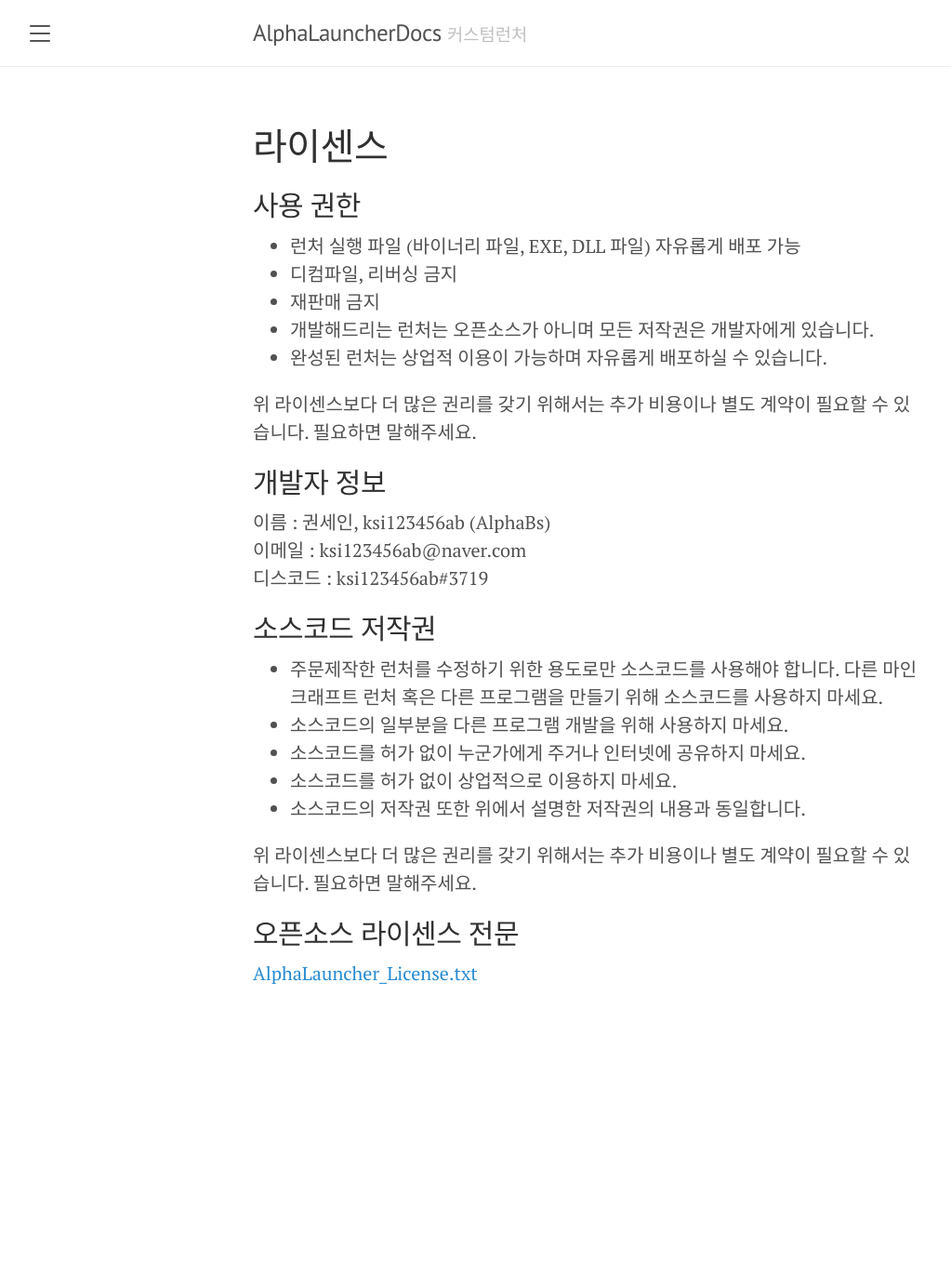
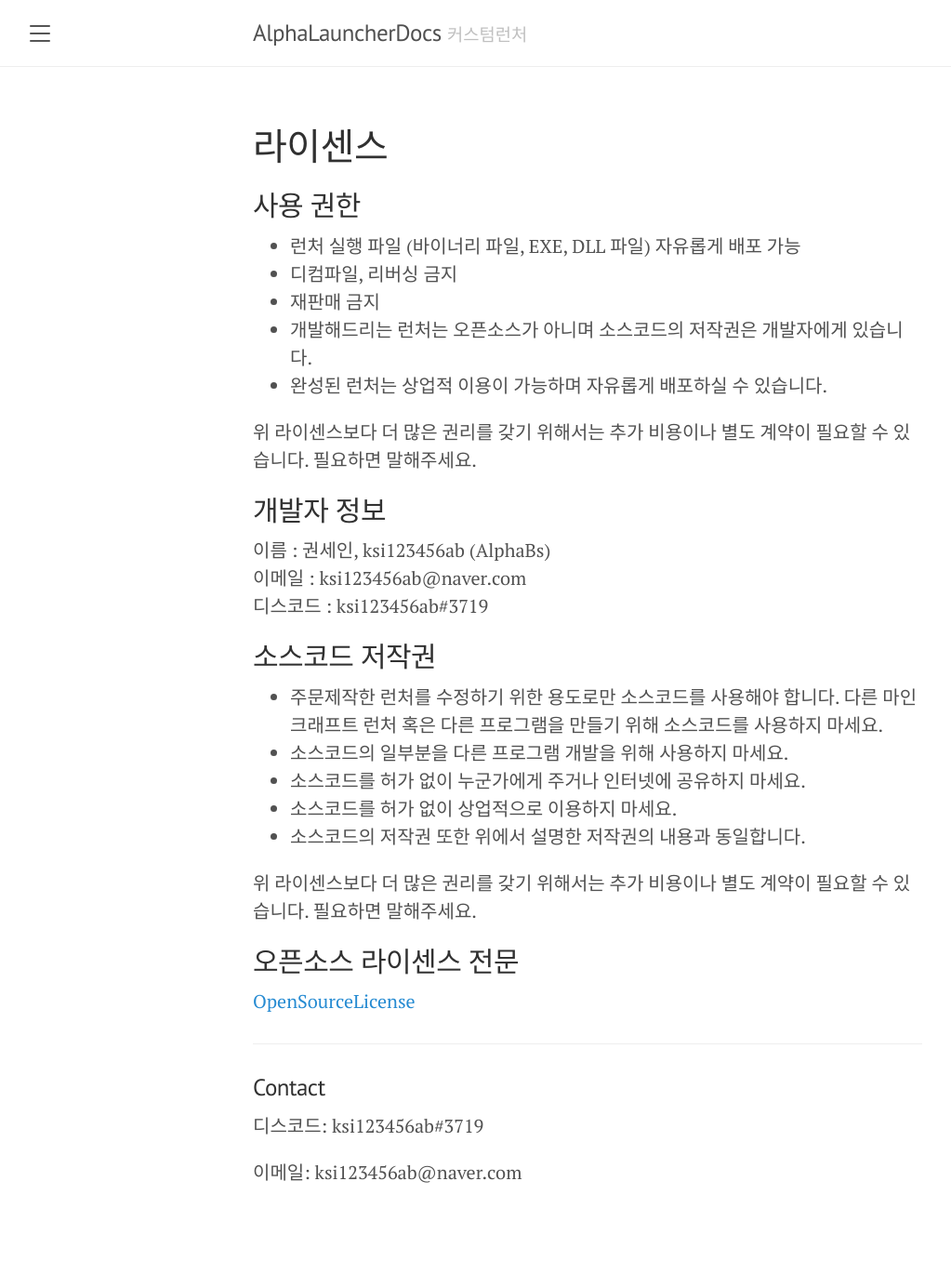
Before and after one commit to isk162534/AlphaLauncherDocs, a Jekyll site: the page built from collections/_pages/License.md, in a window 1280 px wide. Shown: the whole page at 93% size, without its empty margins (8-1031 px from the left). Built offline with Jekyll 4.4.1, drawn with Linux system fonts in a browser that asks for light colours; before the commit the page ends 1142 px from its top, so only the background shows below that.

Commit message:
fix urls

```diff
--- a/_config.yml
+++ b/_config.yml
@@ -2,7 +2,7 @@
 title:               AlphaLauncherDocs
 tagline:             '커스텀런처'
 description:         '커스텀런처 AlphaLauncher 문서'
-url:                 https://isk162534.github.io/AlphaLauncherDocs/
+url:                 https://isk162534.github.io/AlphaLauncherDocs
 baseurl:             ''
 paginate:            5
 collections_dir:     collections
--- a/_layouts/page.html
+++ b/_layouts/page.html
@@ -5,4 +5,9 @@ layout: default
 <div class="page">
   <h1 class="page-title">{{ page.title }}</h1>
   {{ content }}
+
+  <hr>
+  <h3>Contact</h3>
+  <p>디스코드: ksi123456ab#3719</p>
+  <p>이메일: ksi123456ab@naver.com</p>
 </div>
--- a/collections/_pages/License.md
+++ b/collections/_pages/License.md
@@ -7,7 +7,7 @@ title: 라이센스
 - 런처 실행 파일 (바이너리 파일, EXE, DLL 파일) 자유롭게 배포 가능
 - 디컴파일, 리버싱 금지
 - 재판매 금지
-- 개발해드리는 런처는 오픈소스가 아니며 모든 저작권은 개발자에게 있습니다.
+- 개발해드리는 런처는 오픈소스가 아니며 소스코드의 저작권은 개발자에게 있습니다.
 - 완성된 런처는 상업적 이용이 가능하며 자유롭게 배포하실 수 있습니다.
 
 위 라이센스보다 더 많은 권리를 갖기 위해서는 추가 비용이나 별도 계약이 필요할 수 있습니다. 필요하면 말해주세요.
@@ -29,4 +29,4 @@ title: 라이센스
 
 ## 오픈소스 라이센스 전문
 
-[AlphaLauncher_License.txt](https://raw.githubusercontent.com/isk162534/AlphaLauncherDocs/main/AlphaLauncher_License.txt)
+[OpenSourceLicense]({{site.url}}/pages/OpenSourceLicense)
```
Also changed, not shown: collections/_pages/Pay.md (+3 -1 lines).
